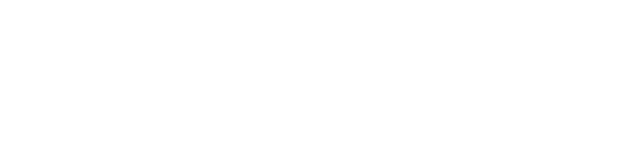
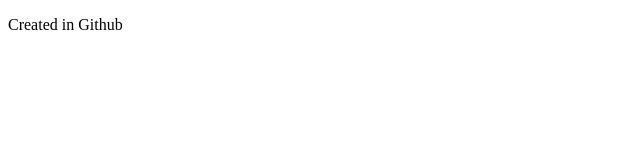
Before and after one commit to majidlone349/mern, a plain HTML site: page index.html in a window 1280 px wide. Shown: the whole page, without its empty margins (0-640 px from the left). Drawn offline with Linux system fonts and the light colour scheme.

Commit message:
Update index.html

```diff
--- a/index.html
+++ b/index.html
@@ -5,5 +5,7 @@
     <meta name="viewport" content="width=device-width, initial-scale=1.0" />
     <title>Document</title>
   </head>
-  <body></body>
+  <body>
+    <p>Created in Github</p>
+  </body>
 </html>
```
